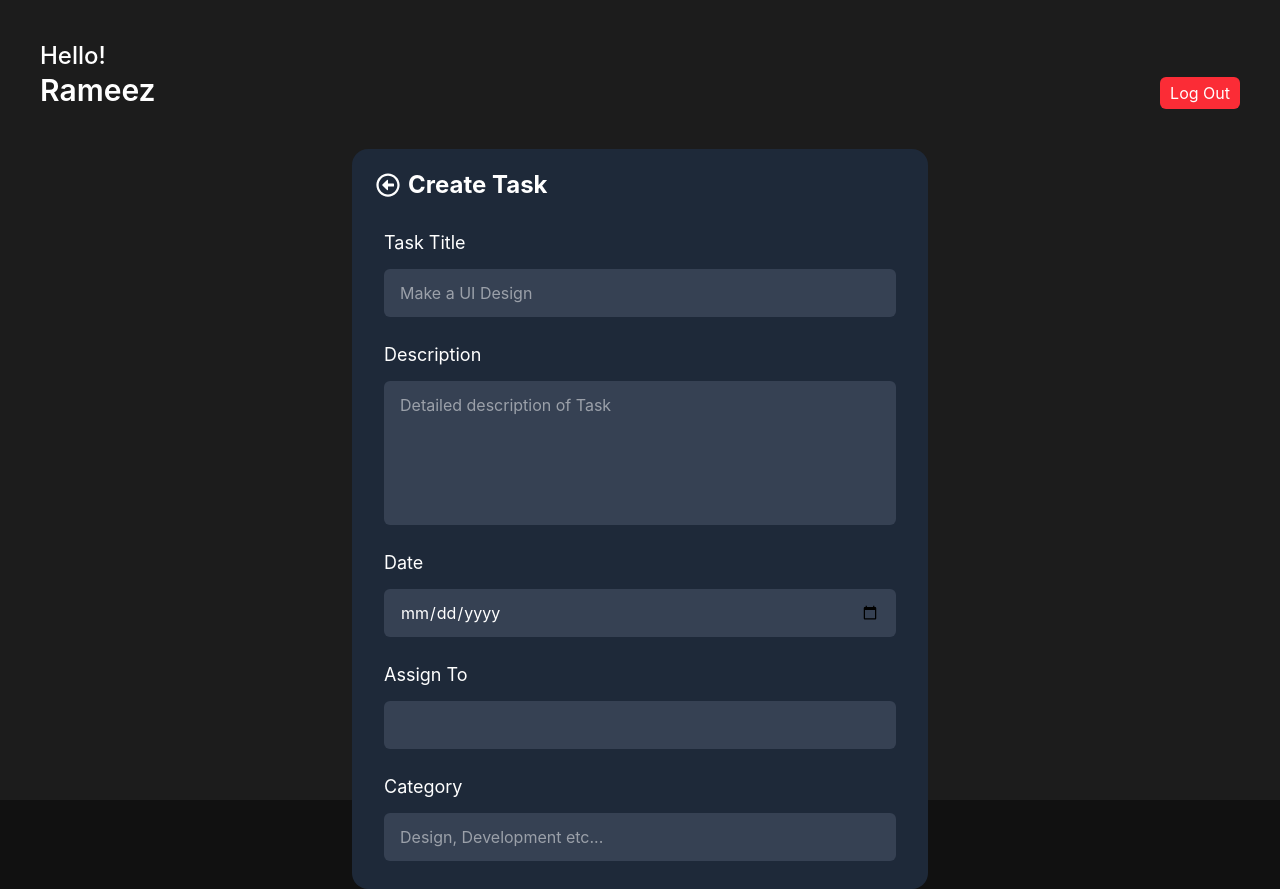
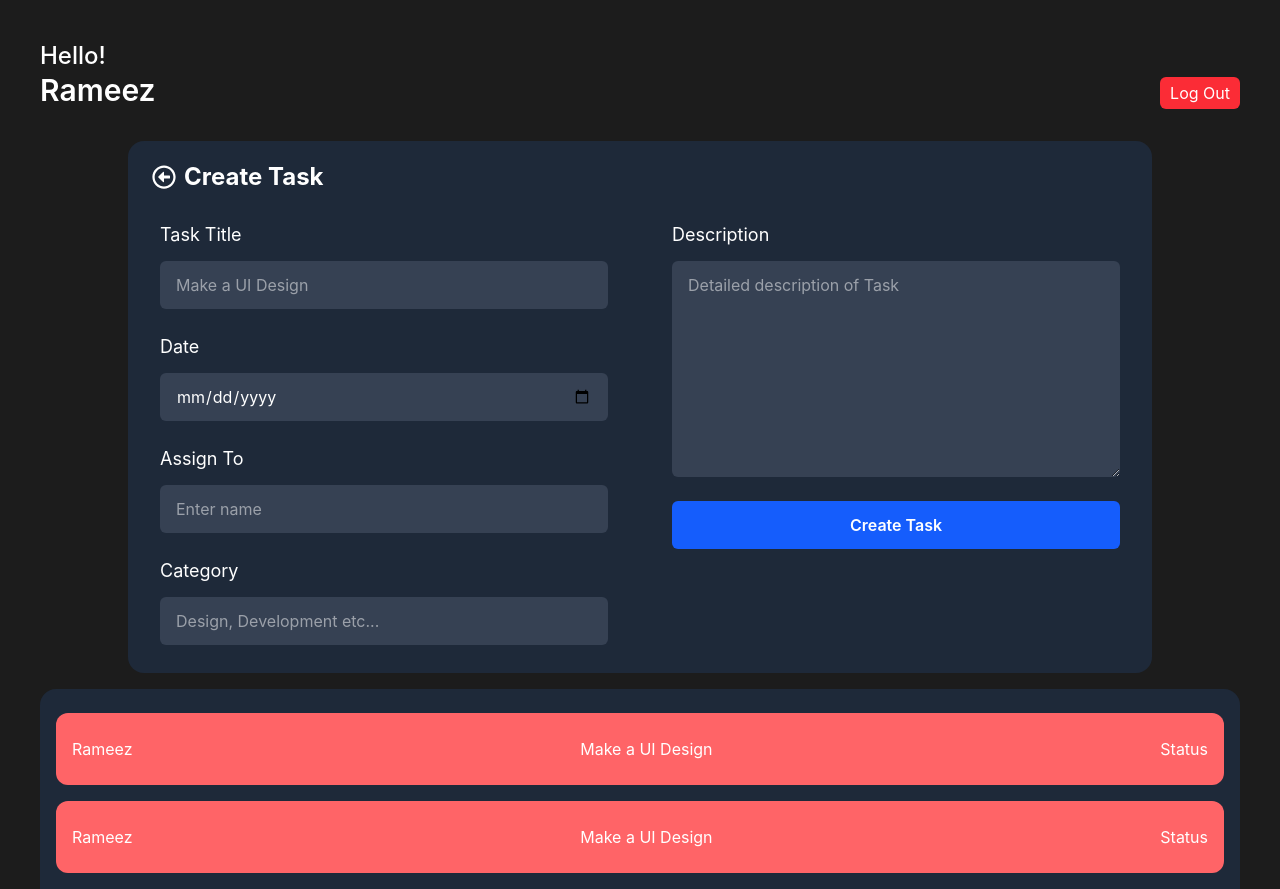
Before and after one commit to rameezwebdev/EMS, a React (Vite) app: page / in a window 1280 px wide. Built offline with nearby package versions, Linux system fonts and the light colour scheme.

Commit message:
all tack section added

```diff
--- a/src/components/Dashboard/AdminDashboard.jsx
+++ b/src/components/Dashboard/AdminDashboard.jsx
@@ -1,72 +1,13 @@
+import AllTasks from '../EDBLayout/AllTasks';
+import CreateTask from '../EDBLayout/CreateTask';
 import Header from '../EDBLayout/Header'
-import { FaRegArrowAltCircleLeft } from "react-icons/fa";
 
 const AdminDashboard = () => {
   return (
-    <div className='p-10 bg-[#1c1c1c] h-screen'>
+    <div className='p-10 h-screen'>
      <Header />
-
-    <div className="flex justify-center px-4">
-        <div className="mt-10 w-full max-w-xl rounded-2xl bg-gray-800 text-white">
-
-        <h1 className="flex items-center gap-2 px-6 py-5 text-2xl    font-bold">
-         <FaRegArrowAltCircleLeft />
-           Create Task
-        </h1>
-
-    <form className="flex w-full flex-col gap-2 px-6 pb-6 sm:px-8">
-
-      <label htmlFor="title" className="mt-2 text-lg">
-        Task Title
-      </label>
-      <input
-        id="title"
-        type="text"
-        placeholder="Make a UI Design"
-        className="my-1 w-full rounded-md bg-gray-700 px-4 py-3 text-white outline-none focus:ring-2 focus:ring-blue-500"
-      />
-
-      <label htmlFor="description" className="mt-3 text-lg">
-        Description
-      </label>
-      <textarea
-        id="task"
-        rows={5}
-        placeholder="Detailed description of Task"
-        className="my-1 w-full resize-none rounded-md bg-gray-700 px-4 py-3 text-white outline-none focus:ring-2 focus:ring-blue-500"
-      />
-
-      <label htmlFor="date" className="mt-3 text-lg">
-        Date
-      </label>
-      <input
-        id="date"
-        type="date"
-        className="my-1 w-full rounded-md bg-gray-700 px-4 py-3 text-white outline-none focus:ring-2 focus:ring-blue-500"
-      />
-
-      <label htmlFor="assignee" className="mt-3 text-lg">
-        Assign To
-      </label>
-      <input
-        id="assignee"
-        type="text"
-        className="my-1 w-full rounded-md bg-gray-700 px-4 py-3 text-white outline-none focus:ring-2 focus:ring-blue-500"
-      />
-
-      <label htmlFor="category" className="mt-3 text-lg">
-        Category
-      </label>
-      <input
-        id="category"
-        type="text"
-        placeholder="Design, Development etc..."
-        className="my-1 w-full rounded-md bg-gray-700 px-4 py-3 text-white outline-none focus:ring-2 focus:ring-blue-500"
-      />
-
-      </form>
-    </div>
-  </div>
+     <CreateTask />
+     <AllTasks />
 </div>
   )
 }
--- /dev/null
+++ b/src/components/EDBLayout/AllTasks.jsx
@@ -0,0 +1,41 @@
+
+const AllTasks = () => {
+  return (
+    <div className="h-50 overflow-auto mb-2" id="task">
+        <div className="bg-gray-800 px-4 py-2 rounded-2xl">
+        <div className="flex justify-between bg-red-400 px-4 py-6 rounded-xl my-4">
+            <h2>Rameez</h2>
+            <h3>Make a UI Design</h3>
+            <h5>Status</h5>
+        </div>
+
+        <div className="flex justify-between bg-red-400 px-4 py-6 rounded-xl my-4">
+            <h2>Rameez</h2>
+            <h3>Make a UI Design</h3>
+            <h5>Status</h5>
+        </div>
+
+        <div className="flex justify-between bg-red-400 px-4 py-6 rounded-xl my-4">
+            <h2>Rameez</h2>
+            <h3>Make a UI Design</h3>
+            <h5>Status</h5>
+        </div>
+
+         <div className="flex justify-between bg-red-400 px-4 py-6 rounded-xl my-4">
+            <h2>Rameez</h2>
+            <h3>Make a UI Design</h3>
+            <h5>Status</h5>
+        </div>
+
+         <div className="flex justify-between bg-red-400 px-4 py-6 rounded-xl mb-4">
+            <h2>Rameez</h2>
+            <h3>Make a UI Design</h3>
+            <h5>Status</h5>
+        </div>
+    </div>
+
+    </div>
+  )
+}
+
+export default AllTasks
--- /dev/null
+++ b/src/components/EDBLayout/CreateTask.jsx
@@ -0,0 +1,88 @@
+import { FaRegArrowAltCircleLeft } from "react-icons/fa"
+
+const CreateTask = () => {
+  return (
+    <div className="flex justify-center px-4 py-4">
+  <div className="mt-4 w-full max-w-5xl rounded-2xl bg-gray-800 text-white">
+
+
+    <h1 className="flex items-center gap-2 px-6 py-5 text-2xl font-bold">
+      <FaRegArrowAltCircleLeft />
+      Create Task
+    </h1>
+
+    <form className="grid grid-cols-1 gap-16 px-6 pb-6 sm:px-8 lg:grid-cols-2">
+
+      {/* Left Side */}
+      <div className="flex flex-col gap-2">
+
+        <label htmlFor="title" className="mt-2 text-lg">
+          Task Title
+        </label>
+        <input
+          id="title"
+          type="text"
+          placeholder="Make a UI Design"
+          className="my-1 w-full rounded-md bg-gray-700 px-4 py-3 text-white outline-none focus:ring-2 focus:ring-blue-500"
+        />
+
+        <label htmlFor="date" className="mt-3 text-lg">
+          Date
+        </label>
+        <input
+          id="date"
+          type="date"
+          className="my-1 w-full rounded-md bg-gray-700 px-4 py-3 text-white outline-none focus:ring-2 focus:ring-blue-500"
+        />
+
+        <label htmlFor="assignee" className="mt-3 text-lg">
+          Assign To
+        </label>
+        <input
+          id="assignee"
+          type="text"
+          placeholder="Enter name"
+          className="my-1 w-full rounded-md bg-gray-700 px-4 py-3 text-white outline-none focus:ring-2 focus:ring-blue-500"
+        />
+
+        <label htmlFor="category" className="mt-3 text-lg">
+          Category
+        </label>
+        <input
+          id="category"
+          type="text"
+          placeholder="Design, Development etc..."
+          className="my-1 w-full rounded-md bg-gray-700 px-4 py-3 text-white outline-none focus:ring-2 focus:ring-blue-500"
+        />
+
+      </div>
+
+      {/* Right Side */}
+      <div className="flex flex-col gap-2">
+
+        <label htmlFor="description" className="mt-2 text-lg">
+          Description
+        </label>
+        <textarea
+          id="description"
+          rows={8}
+          placeholder="Detailed description of Task"
+          className="my-1 min-h-48 w-full resize-y rounded-md bg-gray-700 px-4 py-3 text-white outline-none focus:ring-2 focus:ring-blue-500 "
+        />
+
+        <button
+          type="submit"
+          className="mt-3 w-full rounded-md bg-blue-600 px-4 py-3 font-semibold text-white transition-colors hover:bg-blue-700 focus:outline-none focus:ring-2 focus:ring-blue-400"
+        >
+          Create Task
+        </button>
+
+      </div>
+
+    </form>
+  </div>
+</div>
+  )
+}
+
+export default CreateTask
--- a/src/index.css
+++ b/src/index.css
@@ -22,6 +22,6 @@
 }
 
 body{
-  background-color: #111;
+  background-color: #1c1c1c;
   color: #fff;
 }
```
